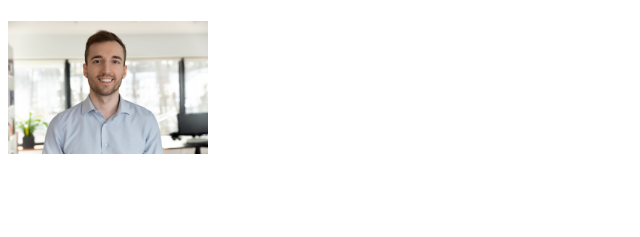
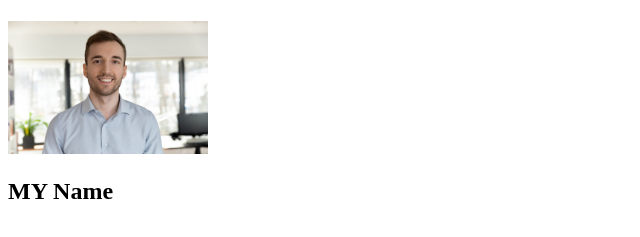
Before and after one commit to Rajeed118/vs, a plain HTML site: page index.html in a window 1280 px wide. Shown: the part 59-296 px from the top of the page, without its empty margins (0-640 px from the left). Drawn offline with Linux system fonts and the light colour scheme.

Commit message:
add My name

```diff
--- a/index.html
+++ b/index.html
@@ -8,5 +8,6 @@
 <body>
    <h1>Ronaldo</h1>
    <img width="200px"src="Profile.jpg" alt="">
+   <h2>MY Name</h2>
 </body>
 </html>
```
